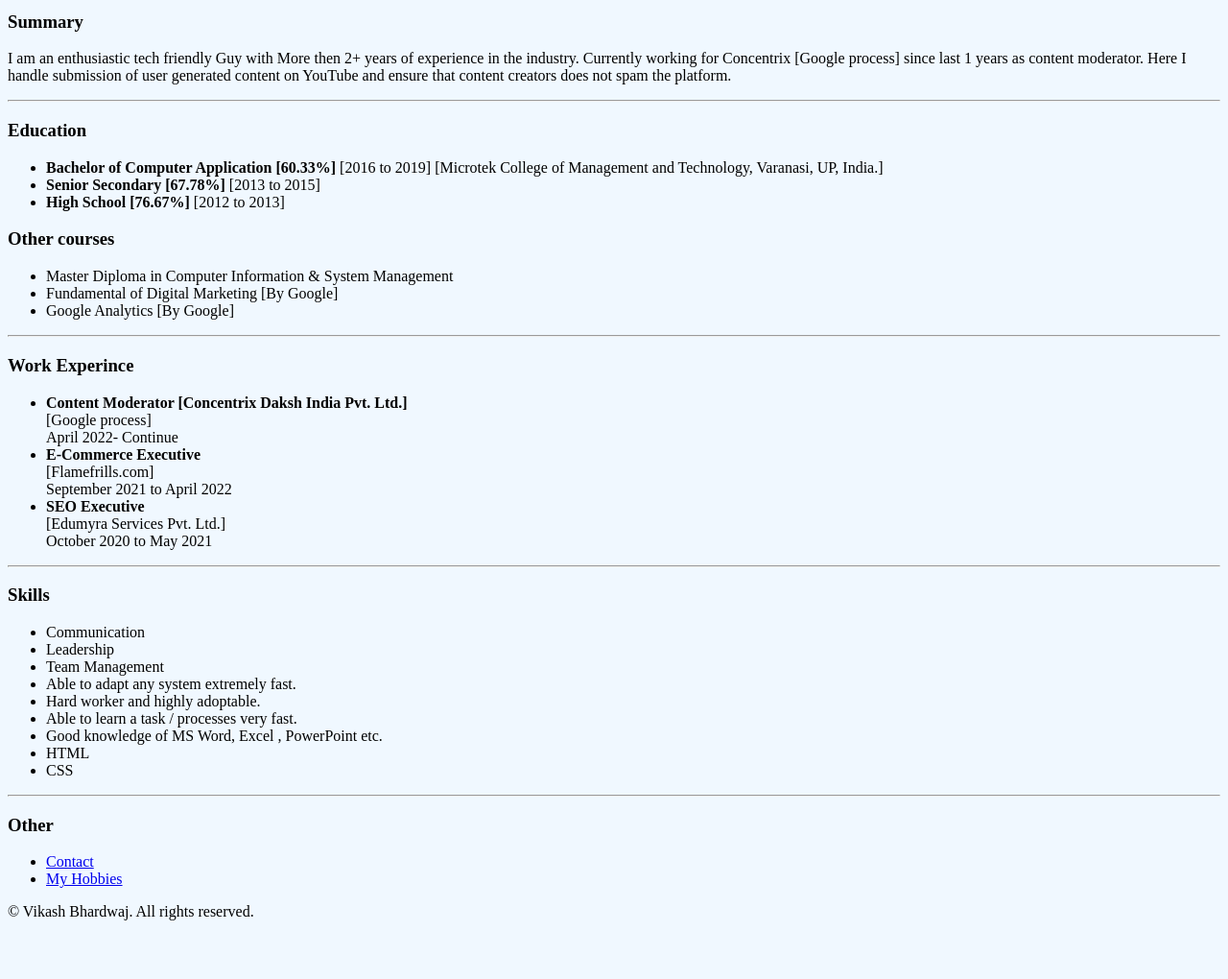
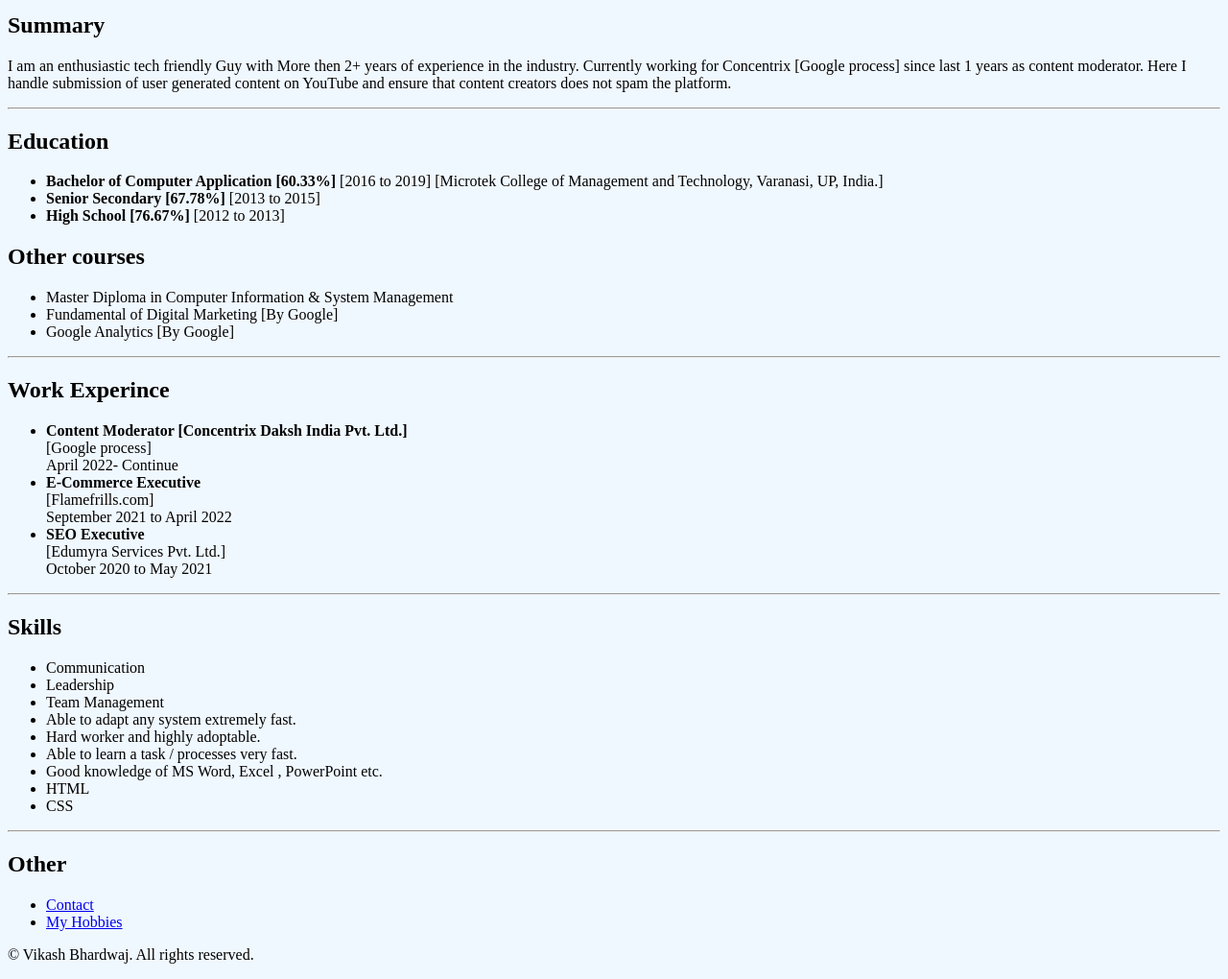
Before and after one commit to Vikashbhardwaj/rvikashbhardwaj, a plain HTML site: page index.html in a window 1280 px wide. Shown: the part 180-1200 px from the top of the page at 96% size. Before the commit the page ends 1155 px from the top, so only its background shows below. Drawn offline with Linux system fonts and the light colour scheme.

Commit message:
Update index.html

```diff
--- a/index.html
+++ b/index.html
@@ -7,27 +7,27 @@
 <body style="background-color: aliceblue;">
 <h2>Vikash Bhardwaj</h2>
 <img src="./vikash.jpeg" alt="vikash img" height="100" style="border-radius: 100px; border: 1px solid black;">
-<h3>Summary</h3>
+<h2>Summary</h2>
 <p>I am an enthusiastic tech friendly Guy with More then 2+ years of experience in the industry.
 Currently working for Concentrix [Google process] since last 1 years as content moderator.
 Here I handle submission of user generated content on YouTube and ensure that content creators
 does not spam the platform.
 </p>
 <hr>
-<h3>Education</h3>
+<h2>Education</h2>
 <ul>
     <li><b>Bachelor of Computer Application [60.33%] </b> [2016 to 2019]  [Microtek College of Management and Technology, Varanasi, UP, India.]</li>
     <li><b>Senior Secondary [67.78%] </b>  [2013 to 2015]</li>
     <li><b>High School [76.67%] </b> [2012 to 2013]</li>
 </ul>
-<h3>Other courses</h3>
+<h2>Other courses</h2>
 <ul>
     <li>Master Diploma in Computer Information & System Management </li>
     <li>Fundamental of Digital Marketing [By Google]</li>
     <li>Google Analytics [By Google]</li>
 </ul>
 <hr>
-<h3>Work Experince</h3>
+<h2>Work Experince</h2>
 <ul>
     <li><b>Content Moderator [Concentrix Daksh India Pvt. Ltd.] </b> <br>
 [Google process] <br>
@@ -39,7 +39,7 @@ October 2020 to May 2021
 </li>
 </ul>
 <hr>
-<h3>Skills</h3>
+<h2>Skills</h2>
  <ul>
     <li>Communication</li>
     <li>Leadership</li>
@@ -52,7 +52,7 @@ October 2020 to May 2021
     <li>CSS</li>
  </ul>
  <hr>
- <h3>Other</h3>
+ <h2>Other</h2>
  <ul>
     <li><a href="./contact.html">Contact</a></li>
     <li><a href="./hobbies.html">My Hobbies</a></li>
```
